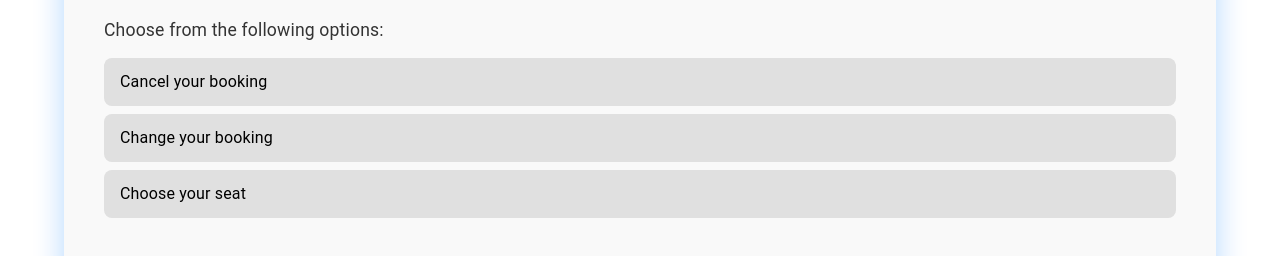
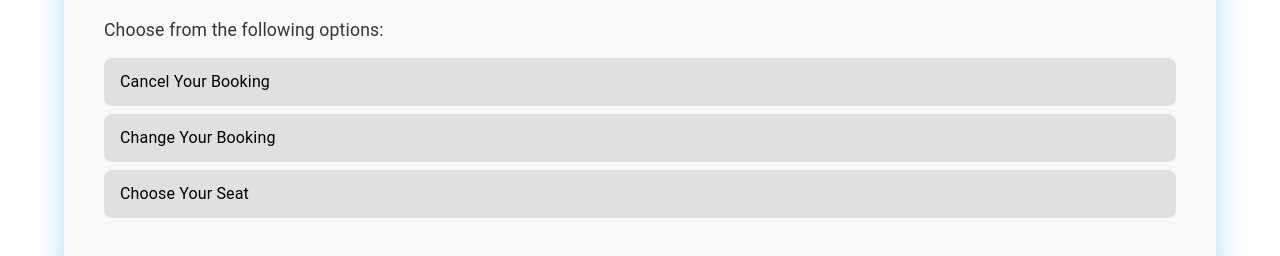
Before and after one commit to De-Silva-Madhushankha/Airline-Reservation-System, a React (Vite) app in the folder b-airlines-frontend/: page /manage in a window 1280 px wide. Shown: the part 191-447 px from the top of the page. Built offline with nearby package versions, Linux system fonts and the light colour scheme.

Commit message:
manage booking

```diff
--- a/b-airlines-frontend/src/pages/ChangeBooking.jsx
+++ b/b-airlines-frontend/src/pages/ChangeBooking.jsx
@@ -81,7 +81,7 @@ const ChangeBooking = () => {
                 fullWidth
               >
                 <MenuItem value="Boeing 737">Boeing 737</MenuItem>
-                <MenuItem value="Airbus A320">Airbus A320</MenuItem>
+                <MenuItem value="Airbus A330">Airbus A320</MenuItem>
                 <MenuItem value="Boeing 747">Boeing 747</MenuItem>
                 <MenuItem value="Airbus A380">Airbus A380</MenuItem>
               </Select>
--- a/b-airlines-frontend/src/pages/Manage.jsx
+++ b/b-airlines-frontend/src/pages/Manage.jsx
@@ -56,7 +56,7 @@ const Manage = () => {
                     }}
                   >
                     <ListItemText
-                      primary="Cancel your booking"
+                      primary="Cancel Your Booking"
                       sx={{ fontSize: '1rem', fontWeight: '600', '&:hover': { color: '#1976d2' } }}
                     />
                   </ListItem>
@@ -77,7 +77,7 @@ const Manage = () => {
                     }}
                   >
                     <ListItemText
-                      primary="Change your booking"
+                      primary="Change Your Booking"
                       sx={{ fontSize: '1rem', fontWeight: '600', '&:hover': { color: '#1976d2' } }}
                     />
                   </ListItem>
@@ -98,7 +98,7 @@ const Manage = () => {
                     }}
                   >
                     <ListItemText
-                      primary="Choose your seat"
+                      primary="Choose Your Seat"
                       sx={{ fontSize: '1rem', fontWeight: '600', '&:hover': { color: '#1976d2' } }}
                     />
                   </ListItem>
```
